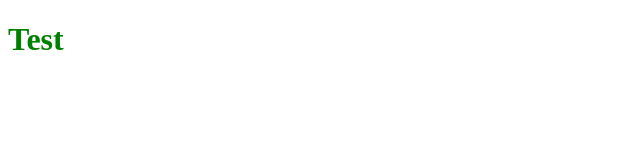
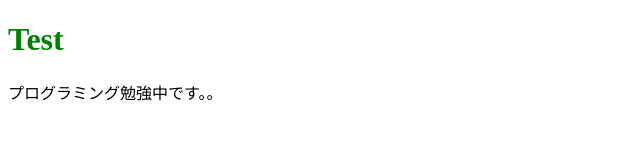
Before and after one commit to ryosuke0728/ryosuke0728.github.io, a plain HTML site: page index.html in a window 1280 px wide. Shown: the whole page, without its empty margins (0-640 px from the left). Drawn offline with Linux system fonts and the light colour scheme.

Commit message:
Add files via upload

```diff
--- a/index.html
+++ b/index.html
@@ -9,6 +9,7 @@
   <h1>
     Test
   </h1>
+  <p>プログラミング勉強中です。。</p>
 </body>
 
 
```
